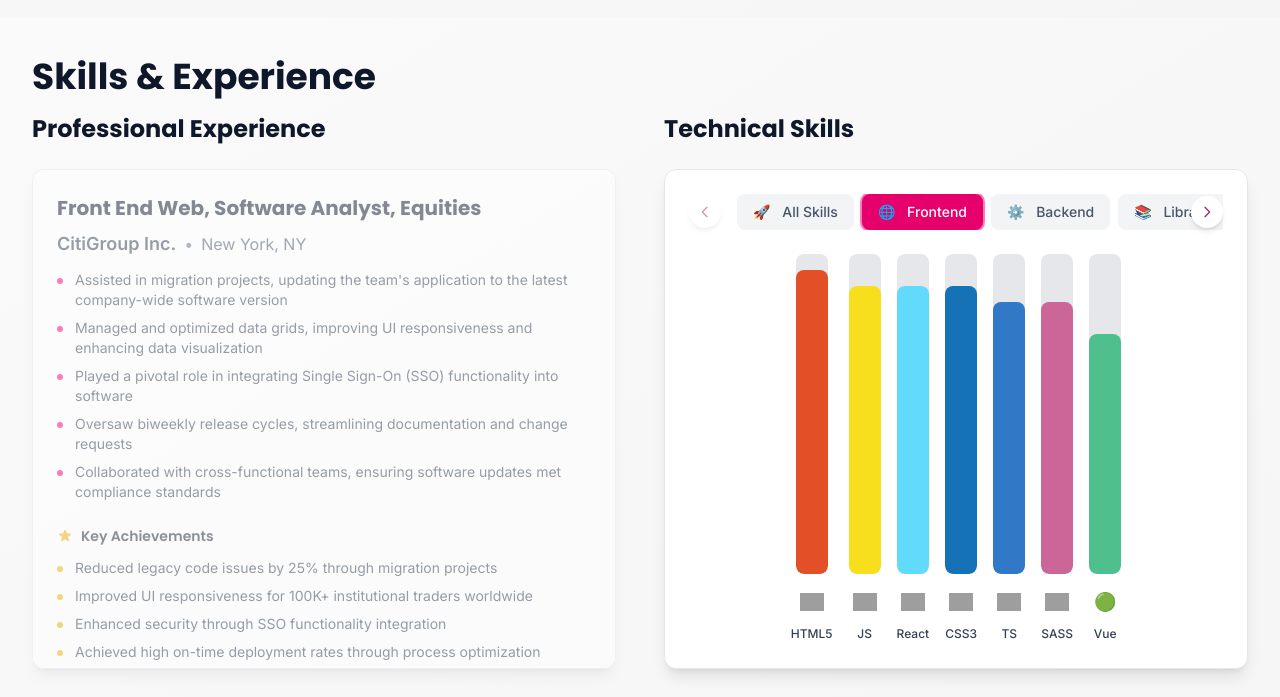
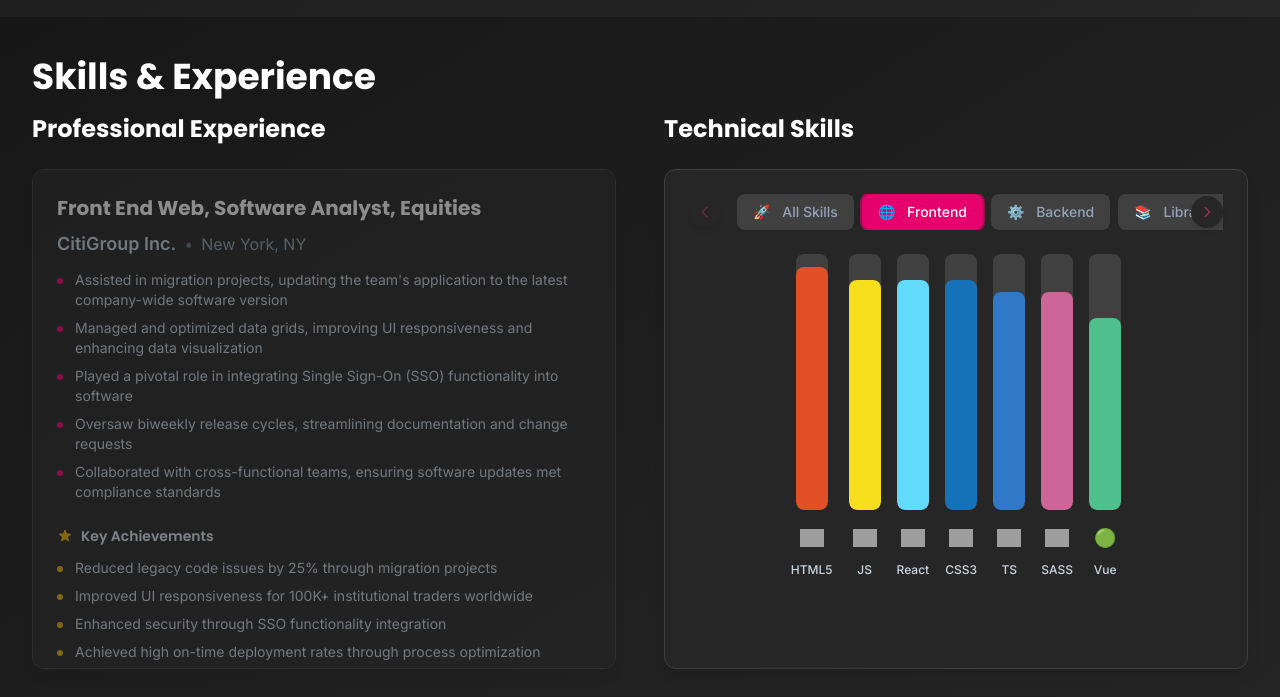
Before and after one commit to Pixelynx/tkportfolio_v2, a Nuxt app: page /#home in a window 1280 px wide. Shown: the part 783-1480 px from the top of the page. Built offline with nearby package versions, Linux system fonts and the light colour scheme; grey boxes are pictures that could not be loaded.

Commit message:
Configure proper Vue darkmode

```diff
--- a/app.vue
+++ b/app.vue
@@ -1,5 +1,7 @@
 <template>
-  <NuxtLayout>
-    <NuxtPage />
-  </NuxtLayout>
+  <div class="dark">
+    <NuxtLayout>
+      <NuxtPage />
+    </NuxtLayout>
+  </div>
 </template>
--- a/components/ui/ExperienceCard.vue
+++ b/components/ui/ExperienceCard.vue
@@ -1,6 +1,6 @@
 <template>
   <div
-    class="experience-card group relative bg-white dark:bg-background-800 rounded-xl p-6 shadow-lg hover:shadow-2xl transition-all duration-500 border border-gray-200 dark:border-background-700 opacity-50 hover:opacity-100 min-h-[500px] max-h-[500px] overflow-y-auto"
+    class="experience-card group relative bg-white dark:bg-background-800 rounded-xl p-6 shadow-lg hover:shadow-2xl transition-all duration-500 border border-gray-200 dark:border-background-700 min-h-[500px] max-h-[500px] overflow-y-auto scroll-fade"
     @mouseenter="handleHover(true)"
     @mouseleave="handleHover(false)"
   >
@@ -225,29 +225,7 @@ function handleLogoError() {
   }
 }
 
-/* Custom scrollbar for ExperienceCard */
-.experience-card {
-  scrollbar-width: thin;
-  scrollbar-color: #f472b6 #e5e5e5;
-}
 
-.experience-card::-webkit-scrollbar {
-  width: 6px;
-}
-
-.experience-card::-webkit-scrollbar-track {
-  background: #e5e5e5;
-  border-radius: 3px;
-}
-
-.experience-card::-webkit-scrollbar-thumb {
-  background: #f472b6;
-  border-radius: 3px;
-}
-
-.experience-card::-webkit-scrollbar-thumb:hover {
-  background: #FB0078;
-}
 
 /* Responsive adjustments for min-height */
 @media (max-width: 768px) {
--- a/components/ui/SkillCard.vue
+++ b/components/ui/SkillCard.vue
@@ -1,7 +1,5 @@
 <template>
-  <div
-    class="skill-card bg-white dark:bg-background-800 rounded-xl p-6 shadow-lg border border-gray-200 dark:border-background-700 min-h-[500px] max-h-[500px]"
-  >
+  <div class="skills-card bg-white dark:bg-background-800 rounded-xl p-6 shadow-lg border border-gray-200 dark:border-background-700 min-h-[500px] flex flex-col">
     <!-- Card Header with Filter Tabs -->
     <div class="card-header mb-6">
       <!-- Internal Filter Tabs with Horizontal Overflow -->
@@ -53,7 +51,7 @@
       </div>
     </div>
 
-    <!-- Vertical Bar Graph Grid -->
+    <!-- Vertical Bar Graph Grid-->
     <div class="skills-grid flex justify-center flex-1">
       <TransitionGroup name="skill-fade" tag="div" class="flex justify-center items-end gap-4 overflow-x-auto scrollbar-hide pb-2 w-full h-full">
         <div
@@ -64,7 +62,7 @@
           @mouseleave="handleSkillHover(skill.id, false)"
         >
           <!-- Vertical Bar -->
-          <div class="bar-wrapper relative h-80 w-8 bg-gray-200 dark:bg-background-700 rounded-lg overflow-hidden">
+          <div class="bar-wrapper relative h-64 w-8 bg-gray-200 dark:bg-background-700 rounded-lg overflow-hidden">
             <div
               class="skill-bar absolute bottom-0 left-0 w-full transition-all duration-500 ease-out rounded-lg"
               :style="{
--- a/tailwind.config.js
+++ b/tailwind.config.js
@@ -8,6 +8,7 @@ module.exports = {
     './nuxt.config.{js,ts}',
     './app.vue'
   ],
+  darkMode: 'class',
   theme: {
     extend: {
       colors: {
@@ -319,6 +320,57 @@ module.exports = {
   },
   plugins: [
     require('@tailwindcss/typography'),
-    require('@tailwindcss/forms')
+    require('@tailwindcss/forms'),
+    function({ addUtilities, theme }) {
+      const newUtilities = {
+        '.scroll-fade': {
+          'opacity': '0.5',
+          'transition': 'opacity 0.3s ease-in-out',
+          'scrollbar-width': 'thin',
+          'scrollbar-color': `${theme('colors.primary.500')} ${theme('colors.background.700')}`,
+
+          '&:hover': {
+            'opacity': '1'
+          },
+
+          '&::-webkit-scrollbar': {
+            'width': '6px'
+          },
+
+          '&::-webkit-scrollbar-track': {
+            'background': theme('colors.background.700'),
+            'border-radius': '3px'
+          },
+
+          '&::-webkit-scrollbar-thumb': {
+            'background': theme('colors.primary.500'),
+            'border-radius': '3px'
+          },
+
+          '&::-webkit-scrollbar-thumb:hover': {
+            'background': theme('colors.primary.600')
+          },
+
+          // Dark mode variants
+          '.dark &': {
+            'scrollbar-color': `${theme('colors.primary.400')} ${theme('colors.background.800')}`,
+
+            '&::-webkit-scrollbar-track': {
+              'background': theme('colors.background.800')
+            },
+
+            '&::-webkit-scrollbar-thumb': {
+              'background': theme('colors.primary.400')
+            },
+
+            '&::-webkit-scrollbar-thumb:hover': {
+              'background': theme('colors.primary.500')
+            }
+          }
+        }
+      }
+
+      addUtilities(newUtilities)
+    }
   ]
 }
```
Also changed, not shown: 1 other file (tests, documents, lock files or other folders).
